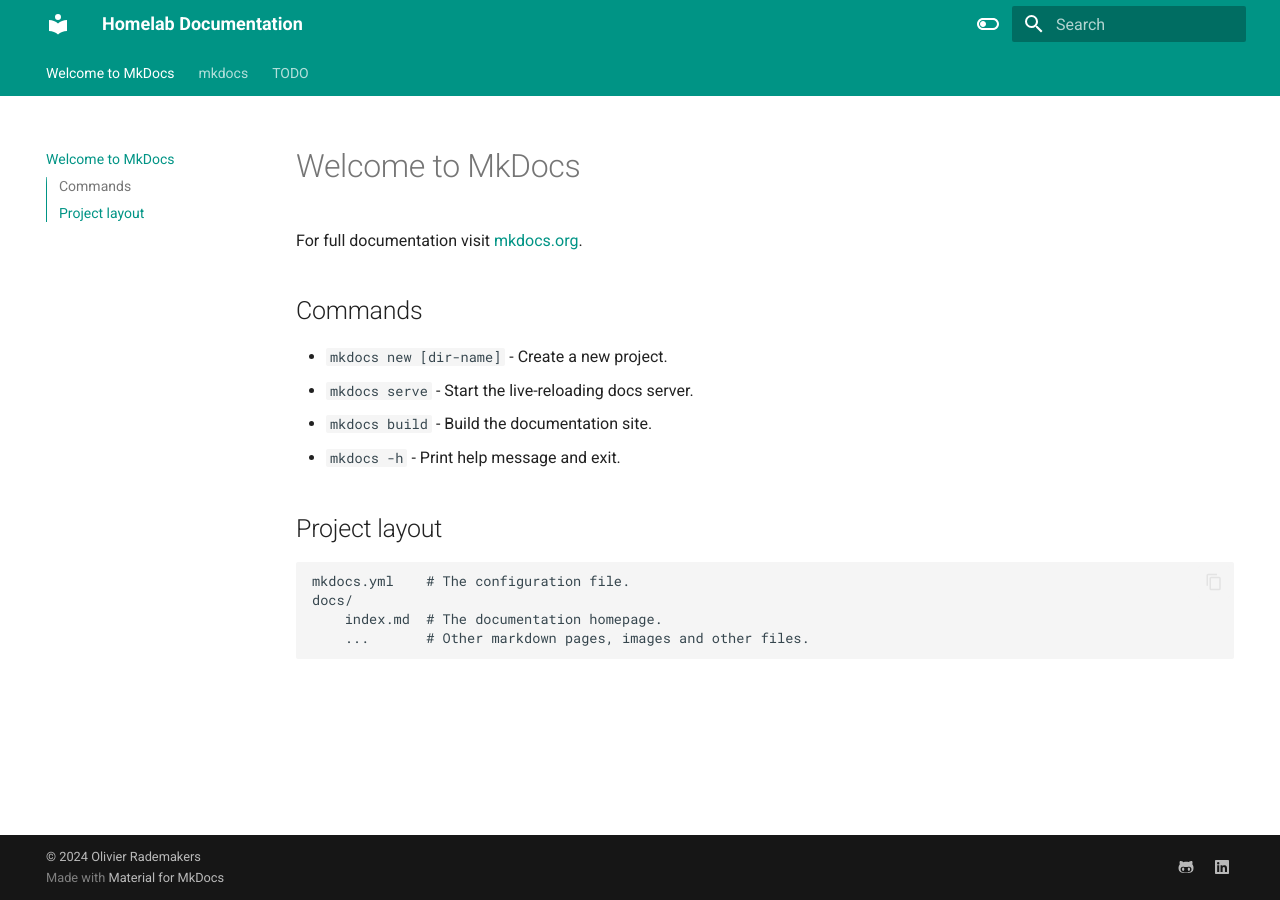
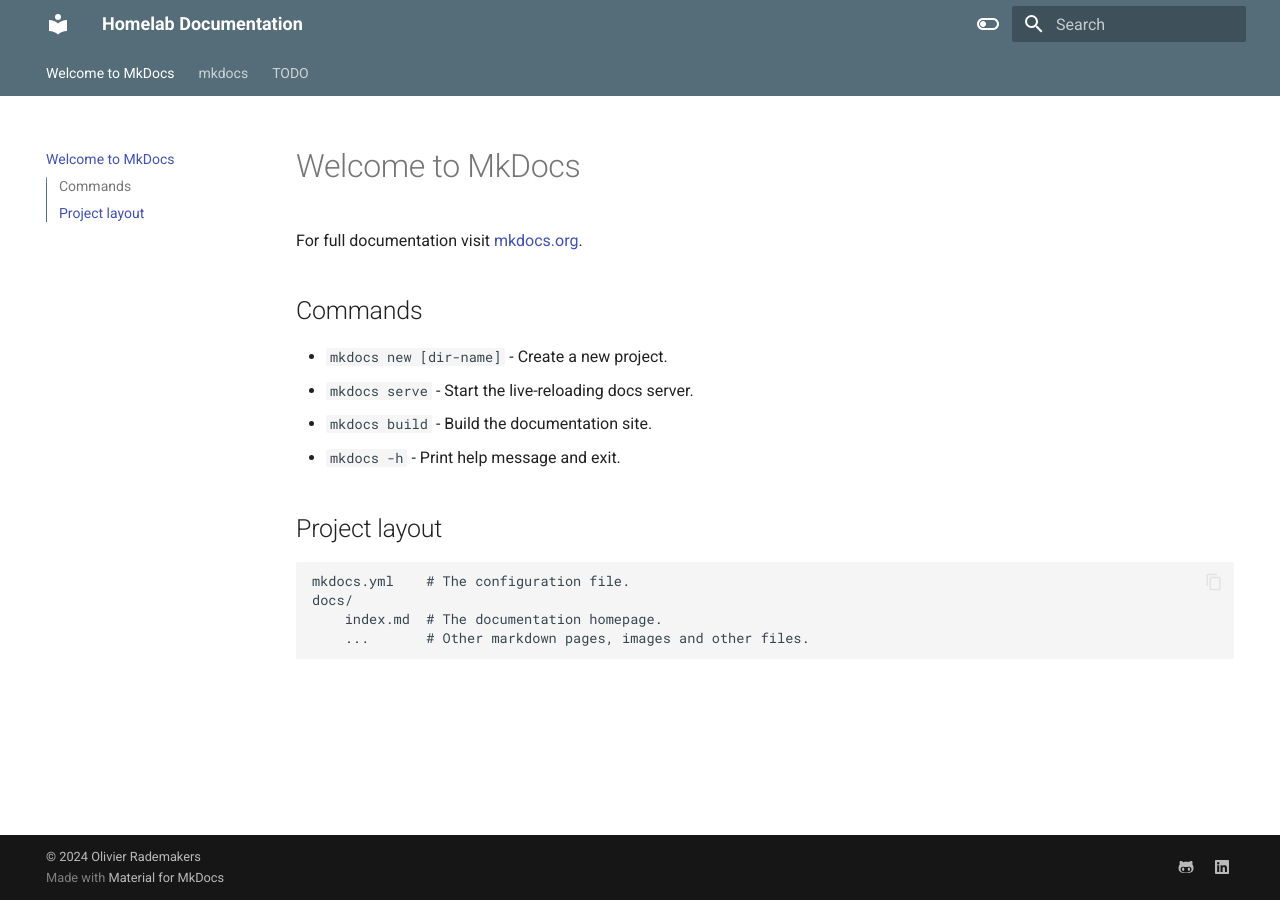
Before and after one commit to rademakr/homelab-docs, an MkDocs documentation site: the page built from docs/index.md, in a window 1280 px wide. Built offline with MkDocs 1.6.1 and Material for MkDocs 9.7.7, drawn with Linux system fonts in a browser that asks for light colours.

Commit message:
updated colors

```diff
--- a/mkdocs.yml
+++ b/mkdocs.yml
@@ -18,14 +18,14 @@
       toggle:
         icon: material/toggle-switch-off-outline
         name: Switch to dark mode
-      primary: teal
-      accent: purple
+      primary: blue grey
+      accent: pink
     - scheme: slate
       toggle:
         icon: material/toggle-switch
         name: Switch to light mode
-      primary: teal
-      accent: lime
+      primary: blue grey
+      accent: amber
   icon:
     annotation: material/plus-circle
 
```
